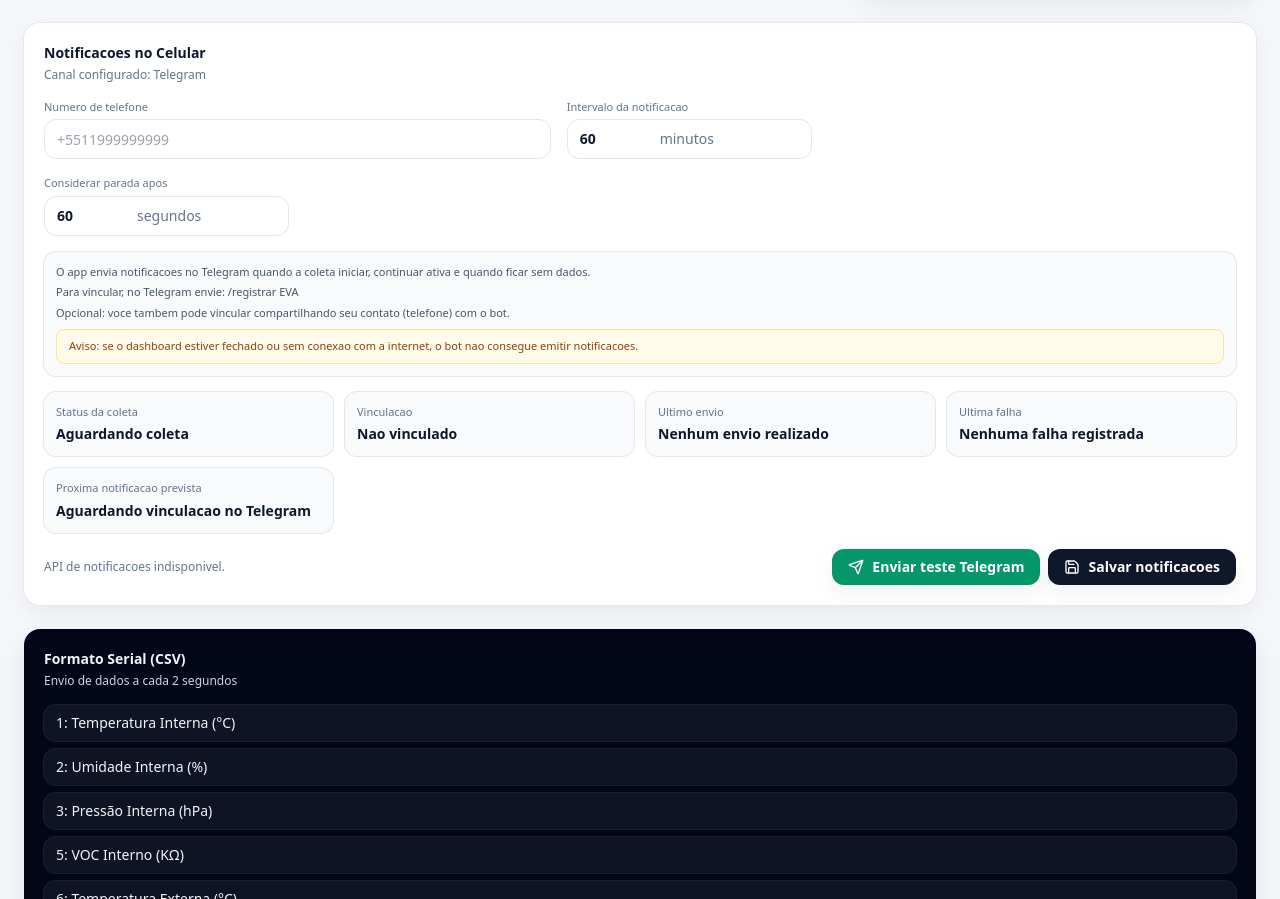
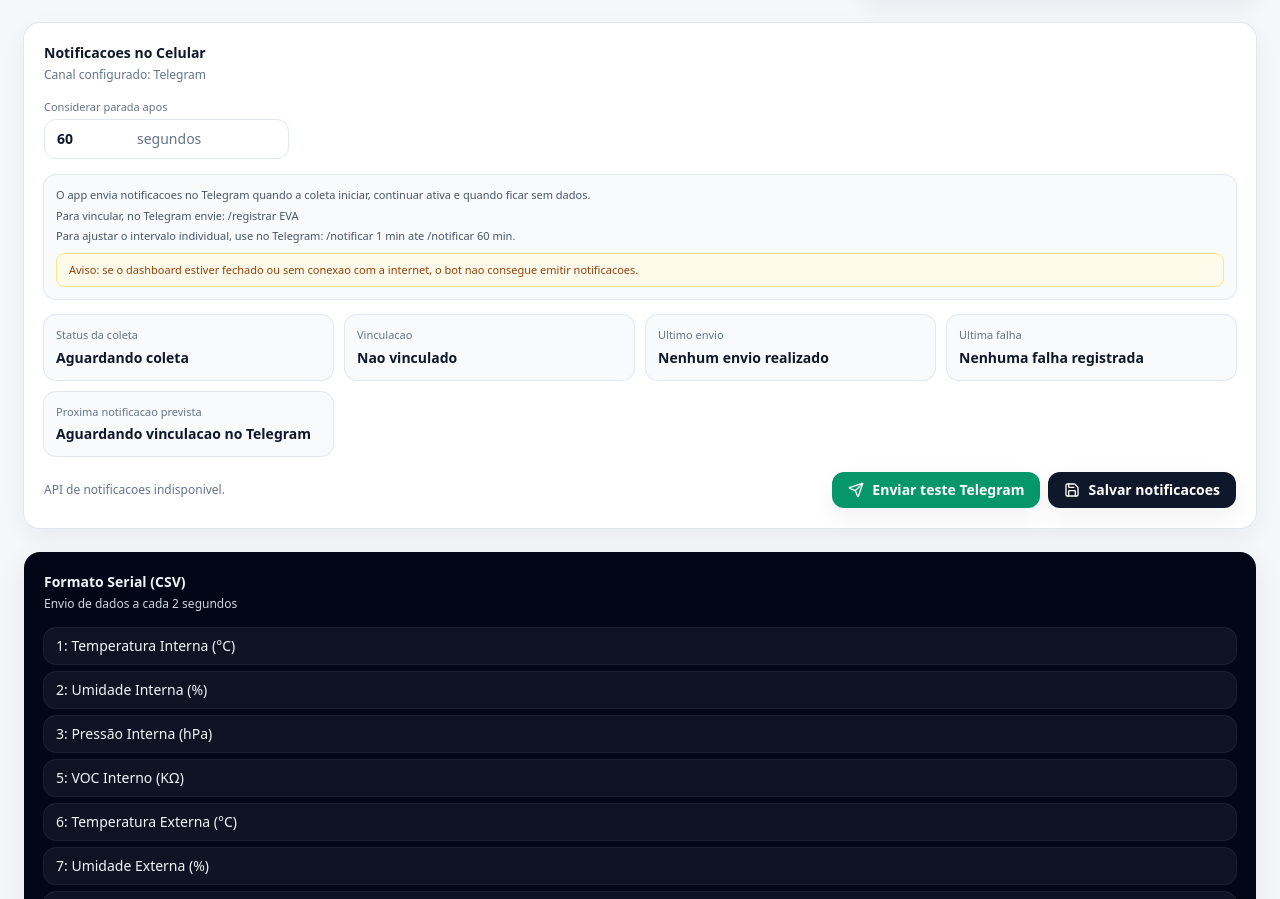
Before and after one commit to Eva-ltda/Qualidade-do-Ar, a React (Vite) app: page / in a window 1280 px wide. Shown: the part 1310-2209 px from the top of the page. Built offline with nearby package versions, Linux system fonts and the light colour scheme.

Commit message:
chore: release v0.0.8

```diff
--- a/package.json
+++ b/package.json
@@ -1,7 +1,7 @@
 {
   "name": "voc",
   "private": true,
-  "version": "0.0.7",
+  "version": "0.0.8",
   "type": "module",
   "main": "dist-electron/main.cjs",
   "scripts": {
--- a/src/components/NotificationPanel.tsx
+++ b/src/components/NotificationPanel.tsx
@@ -162,33 +162,6 @@ export function NotificationPanel() {
       </div>
 
       <div className="mt-4 grid max-w-3xl grid-cols-1 gap-4 md:grid-cols-3">
-        <div className="md:col-span-2">
-          <div className="text-[11px] font-medium text-slate-500">Numero de telefone</div>
-          <input
-            type="text"
-            value={settings.phoneNumber}
-            onChange={(e) => setSettings((prev) => ({ ...prev, phoneNumber: e.target.value }))}
-            placeholder="+5511999999999"
-            className="mt-1 h-10 w-full rounded-xl border border-slate-200 bg-white px-3 text-sm text-slate-900 outline-none focus:ring-2 focus:ring-slate-900/10"
-          />
-        </div>
-
-        <div>
-          <div className="text-[11px] font-medium text-slate-500">Intervalo da notificacao</div>
-          <div className="mt-1 flex h-10 items-center rounded-xl border border-slate-200 bg-white px-3">
-            <input
-              type="number"
-              min={1}
-              value={settings.heartbeatIntervalMinutes}
-              onChange={(e) =>
-                setSettings((prev) => ({ ...prev, heartbeatIntervalMinutes: Number(e.target.value) || 1 }))
-              }
-              className="w-20 bg-transparent text-sm font-semibold text-slate-900 outline-none"
-            />
-            <span className="text-sm text-slate-500">minutos</span>
-          </div>
-        </div>
-
         <div>
           <div className="text-[11px] font-medium text-slate-500">Considerar parada apos</div>
           <div className="mt-1 flex h-10 items-center rounded-xl border border-slate-200 bg-white px-3">
@@ -209,7 +182,7 @@ export function NotificationPanel() {
       <div className="mt-4 rounded-xl bg-slate-50 p-3 text-[11px] text-slate-600 ring-1 ring-slate-200">
         <div>O app envia notificacoes no Telegram quando a coleta iniciar, continuar ativa e quando ficar sem dados.</div>
         <div className="mt-1">Para vincular, no Telegram envie: /registrar EVA</div>
-        <div className="mt-1">Opcional: voce tambem pode vincular compartilhando seu contato (telefone) com o bot.</div>
+        <div className="mt-1">Para ajustar o intervalo individual, use no Telegram: /notificar 1 min ate /notificar 60 min.</div>
         <div className="mt-2 rounded-lg border border-amber-200 bg-amber-50 px-3 py-2 text-amber-800">
           Aviso: se o dashboard estiver fechado ou sem conexao com a internet, o bot nao consegue emitir notificacoes.
         </div>
@@ -242,7 +215,7 @@ export function NotificationPanel() {
 
       <div className="mt-4 flex flex-wrap items-center justify-between gap-3">
         <div className="text-xs text-slate-500">
-          {loading ? 'Carregando configuracoes...' : feedback || 'Informe os dados e clique em salvar.'}
+          {loading ? 'Carregando configuracoes...' : feedback || 'Ajuste o tempo de parada e clique em salvar.'}
         </div>
         <div className="flex flex-wrap items-center gap-2">
           <button
```
Also changed, not shown: 1 other file (tests, documents, lock files or other folders).
